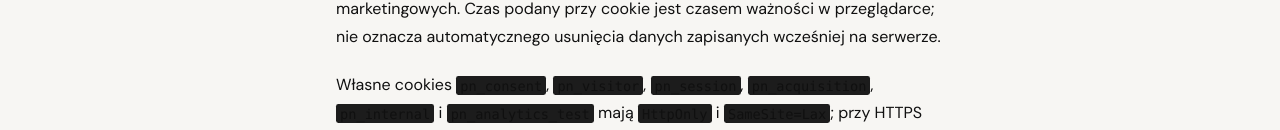
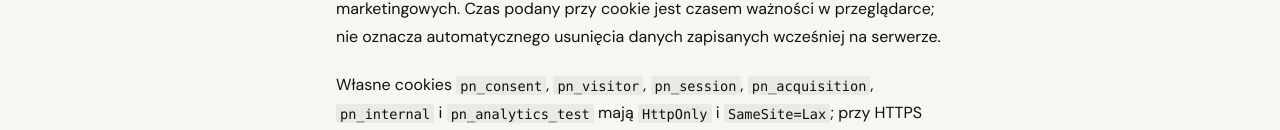
Before and after one commit to 3SM-Studio/poza_nuta-social, a Next.js app: page /cookies in a window 1280 px wide. Shown: the part 819-949 px from the top of the page. Built offline with nearby package versions, Linux system fonts and the light colour scheme; no server answers; the database is empty.

Commit message:
fix: restore public legal code contrast and stable WebKit focus assertion

```diff
--- a/src/app/(public)/editorial.css
+++ b/src/app/(public)/editorial.css
@@ -408,6 +408,7 @@
 
 .editorial-site .typeset-legal {
   --color-foreground: var(--ed-ink);
+  --color-muted: var(--secondary);
   --color-muted-foreground: var(--ed-muted);
   --color-border: var(--ed-line);
   --color-ring: var(--ed-pink);
```
Also changed, not shown: 1 other file (tests, documents, lock files or other folders).
